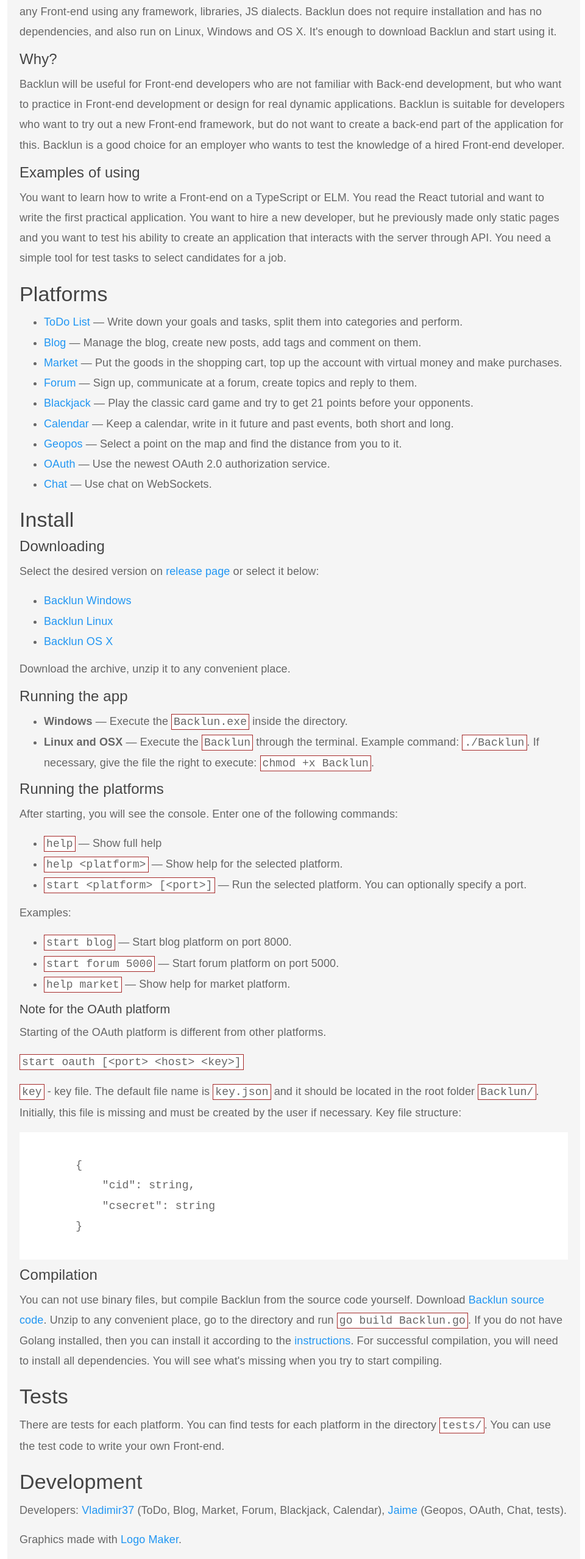
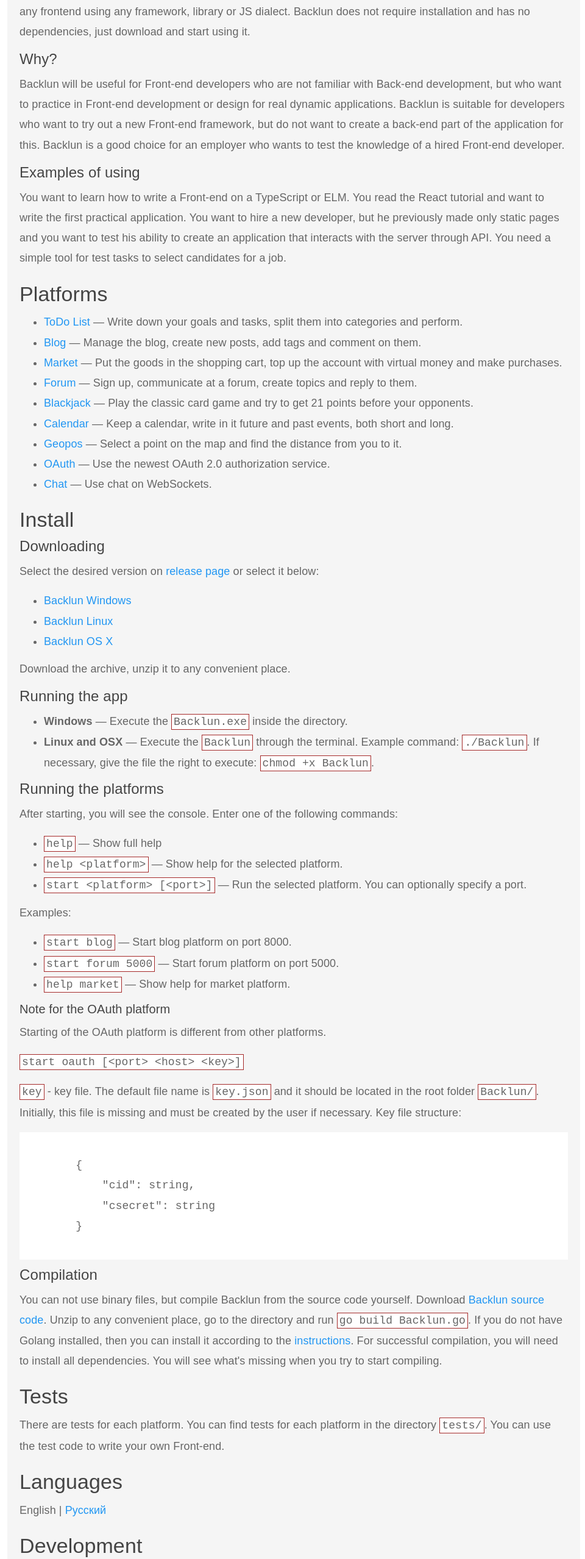
Before and after one commit to Vladimir37/Backlun_docs, a plain HTML site: page index.html in a window 1280 px wide. Shown: the part 240-2797 px from the top of the page at 61% size, without its empty margins (158-1118 px from the left). Drawn offline with Linux system fonts and the light colour scheme.

Commit message:
Languages

```diff
--- a/index.html
+++ b/index.html
@@ -11,7 +11,7 @@
         <img src="/src/logo.png" alt="logo" class="logo">
         <h1 class="main-title">Backlun</h1>
         <h3>Description</h3>
-        <p>Backlun — a set of various Back-end services (platforms) with a API, but missing the Front-end. You can create any Front-end using any framework, libraries, JS dialects. Backlun does not require installation and has no dependencies, and also run on Linux, Windows and OS X. It's enough to download Backlun and start using it.</p>
+        <p>Backlun is a set of various Back-end services (platforms) with various APIs and without frontend. You can add any frontend using any framework, library or JS dialect. Backlun does not require installation and has no dependencies, just download and start using it.</p>
 
         <h4>Why?</h4>
         <p>Backlun will be useful for Front-end developers who are not familiar with Back-end development, but who want to practice in Front-end development or design for real dynamic applications. Backlun is suitable for developers who want to try out a new Front-end framework, but do not want to create a back-end part of the application for this. Backlun is a good choice for an employer who wants to test the knowledge of a hired Front-end developer.</p>
@@ -81,6 +81,9 @@
         <h3>Tests</h3>
         <p>There are tests for each platform. You can find tests for each platform in the directory <span class="main-addr">tests/</span>. You can use the test code to write your own Front-end.</p>
 
+        <h3>Languages</h3>
+        <p>English | <a href="/index_ru.html">Русский</a></p>
+
         <h3>Development</h3>
         <p>Developers: <a href="https://github.com/Vladimir37">Vladimir37</a> (ToDo, Blog, Market, Forum, Blackjack, Calendar), <a href="https://github.com/asm-jaime">Jaime</a> (Geopos, OAuth, Chat, tests).</p>
 
```
Also changed, not shown: index_ru.html (+3 -0 lines).
